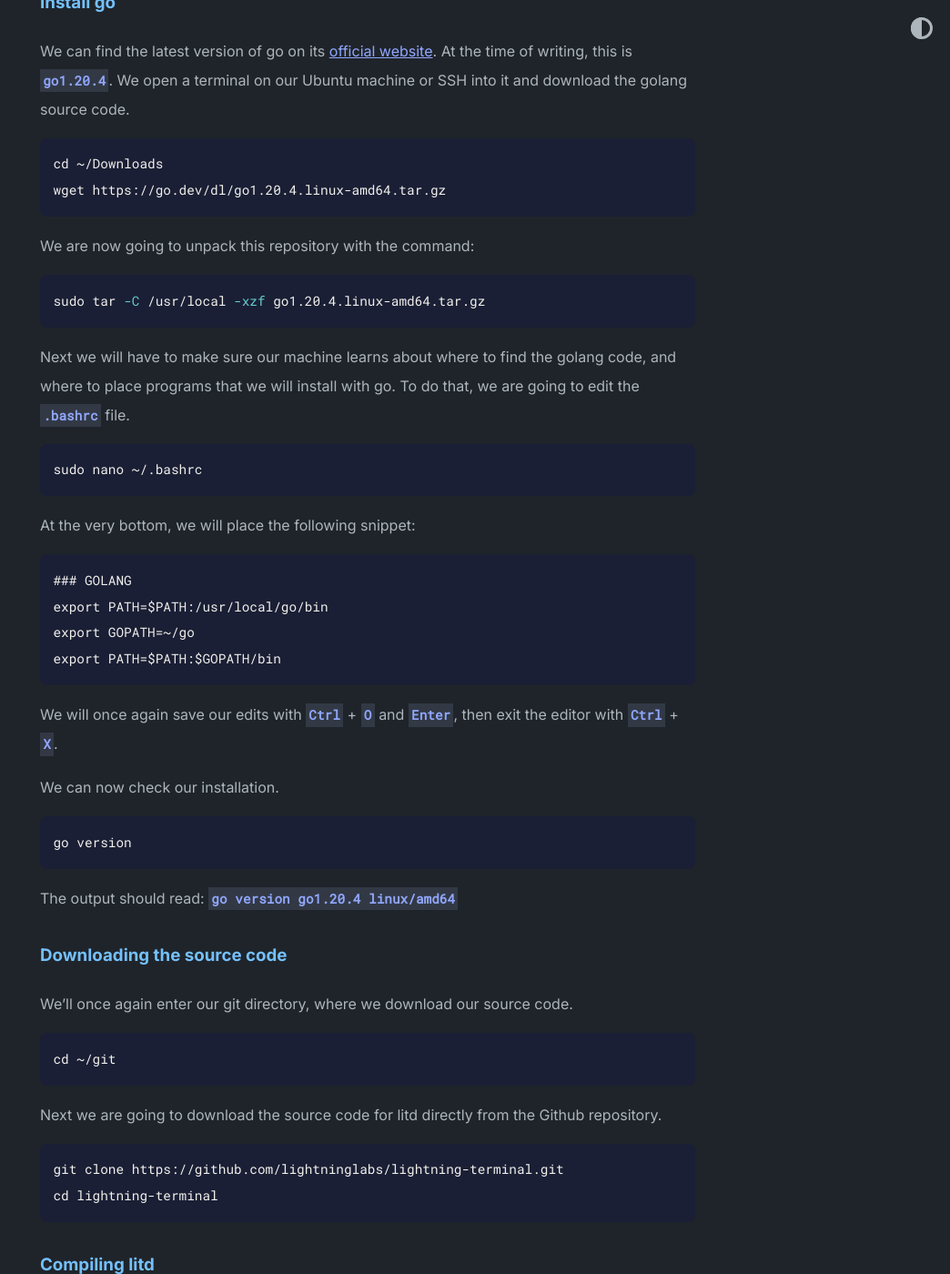
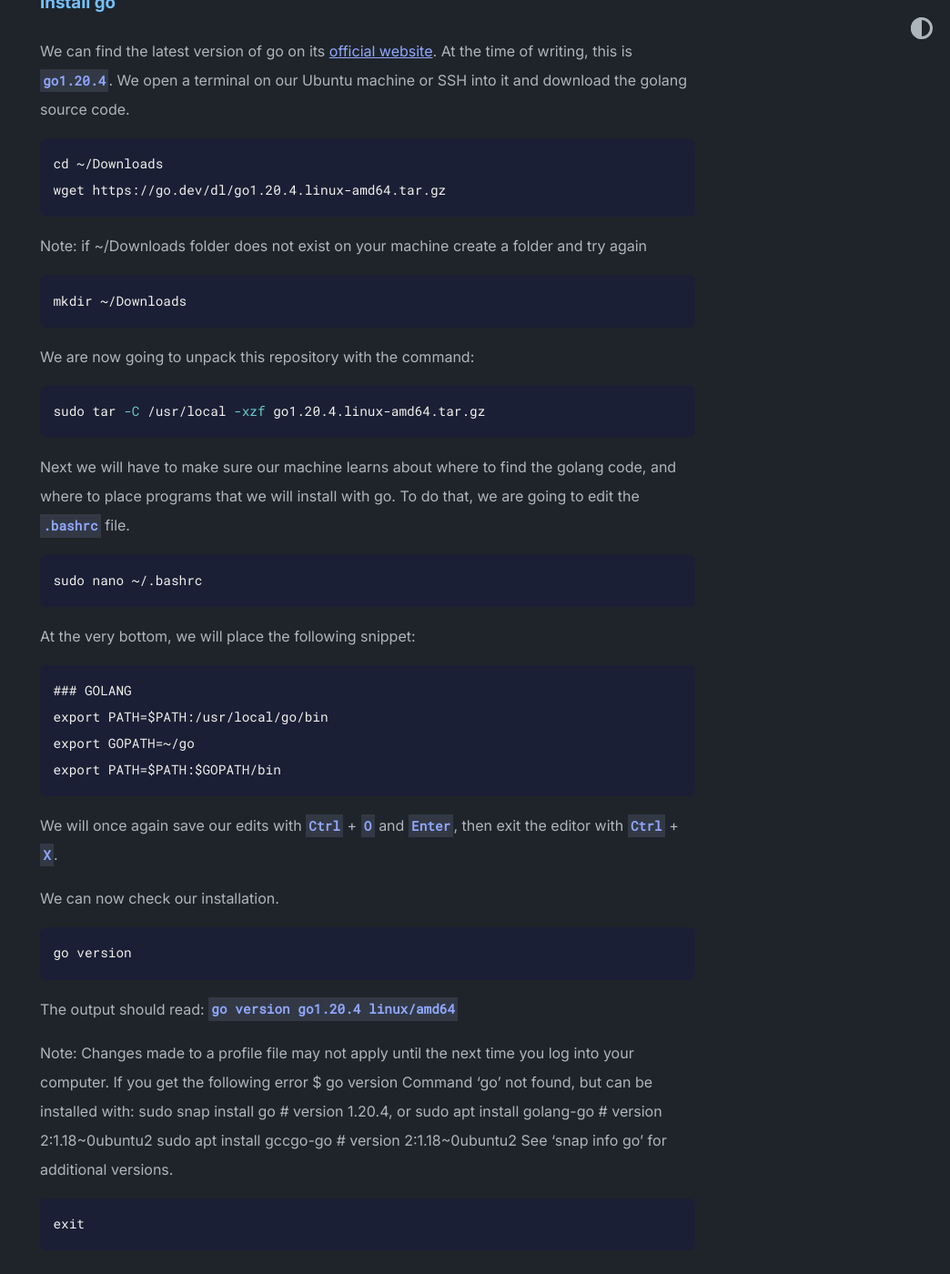
Before and after one commit to VancouverBitdevs/nodeacademy, a Jekyll site: the page built from _posts/2023-05-24-install-lnd.md, in a window 1280 px wide and 1400 px high, scrolled down 1599 px. Shown: the whole window at 91% size, without its empty margins (236-1280 px from the left). Built offline with Jekyll 4.4.1, drawn with Linux system fonts in a browser that asks for light colours; some of the changed text lies outside the part shown.

Commit message:
minor troubleshooting fixes
create downloads is not already created
log out for profile changes to take effect

````diff
--- a/_posts/2023-05-24-install-lnd.md
+++ b/_posts/2023-05-24-install-lnd.md
@@ -49,6 +49,10 @@ We can find the latest version of go on its [official website](https://go.dev/dl
 cd ~/Downloads
 wget https://go.dev/dl/go1.20.4.linux-amd64.tar.gz
 ```
+Note: if ~/Downloads folder does not exist on your machine create a folder and try again
+```shell
+mkdir ~/Downloads
+```
 
 We are now going to unpack this repository with the command:
 
@@ -73,6 +77,7 @@ export PATH=$PATH:$GOPATH/bin
 
 We will once again save our edits with `Ctrl` + `O` and `Enter`, then exit the editor with `Ctrl` + `X`.
 
+
 We can now check our installation.
 
 ```shell
@@ -80,6 +85,19 @@ go version
 ```
 
 The output should read: `go version go1.20.4 linux/amd64`
+
+Note: Changes made to a profile file may not apply until the next time you log into your computer.
+If you get the following error
+$ go version
+Command 'go' not found, but can be installed with:
+sudo snap install go         # version 1.20.4, or
+sudo apt  install golang-go  # version 2:1.18~0ubuntu2
+sudo apt  install gccgo-go   # version 2:1.18~0ubuntu2
+See 'snap info go' for additional versions.
+```shell
+exit
+```
+then SSH again
 
 ### Downloading the source code
 
````
